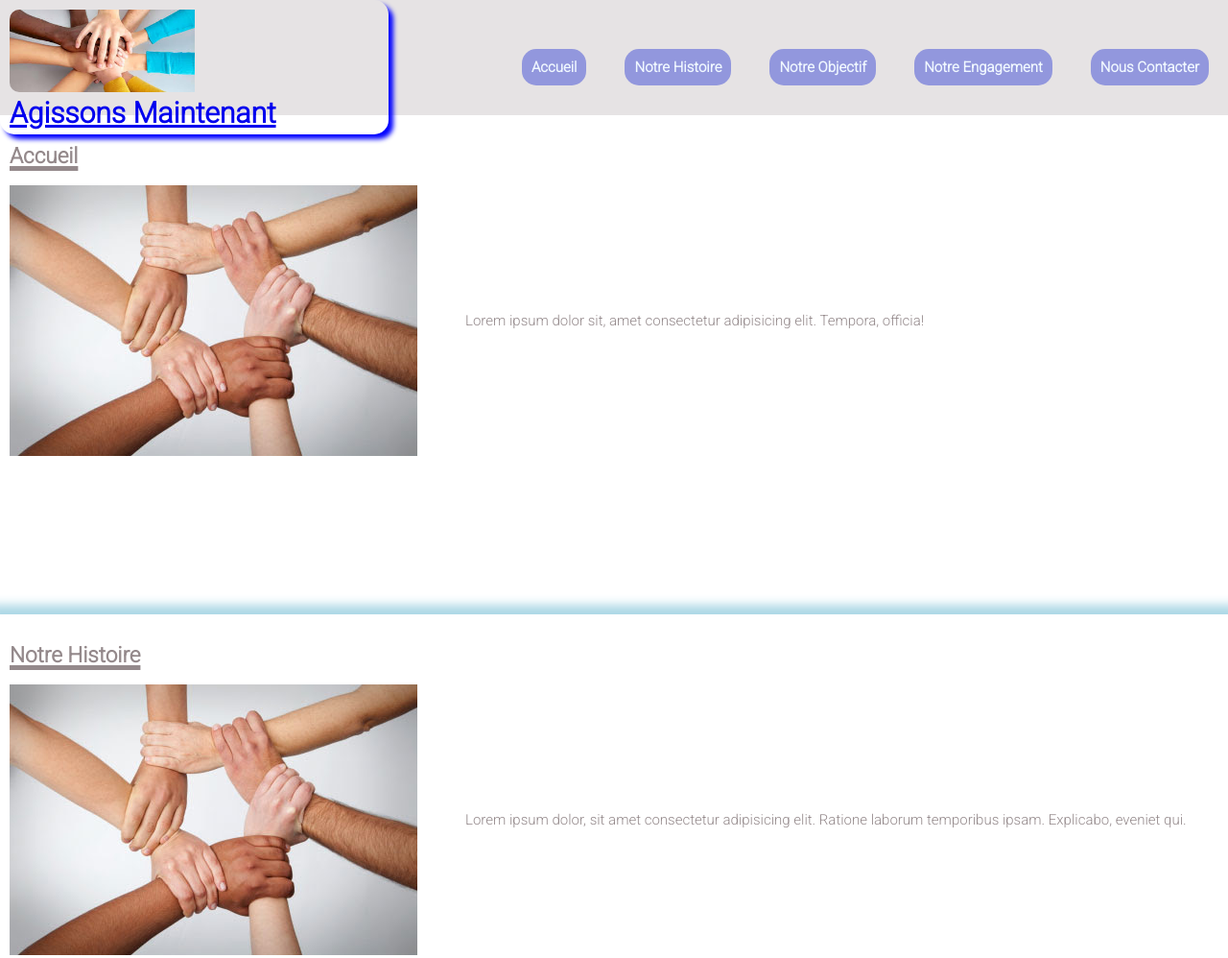
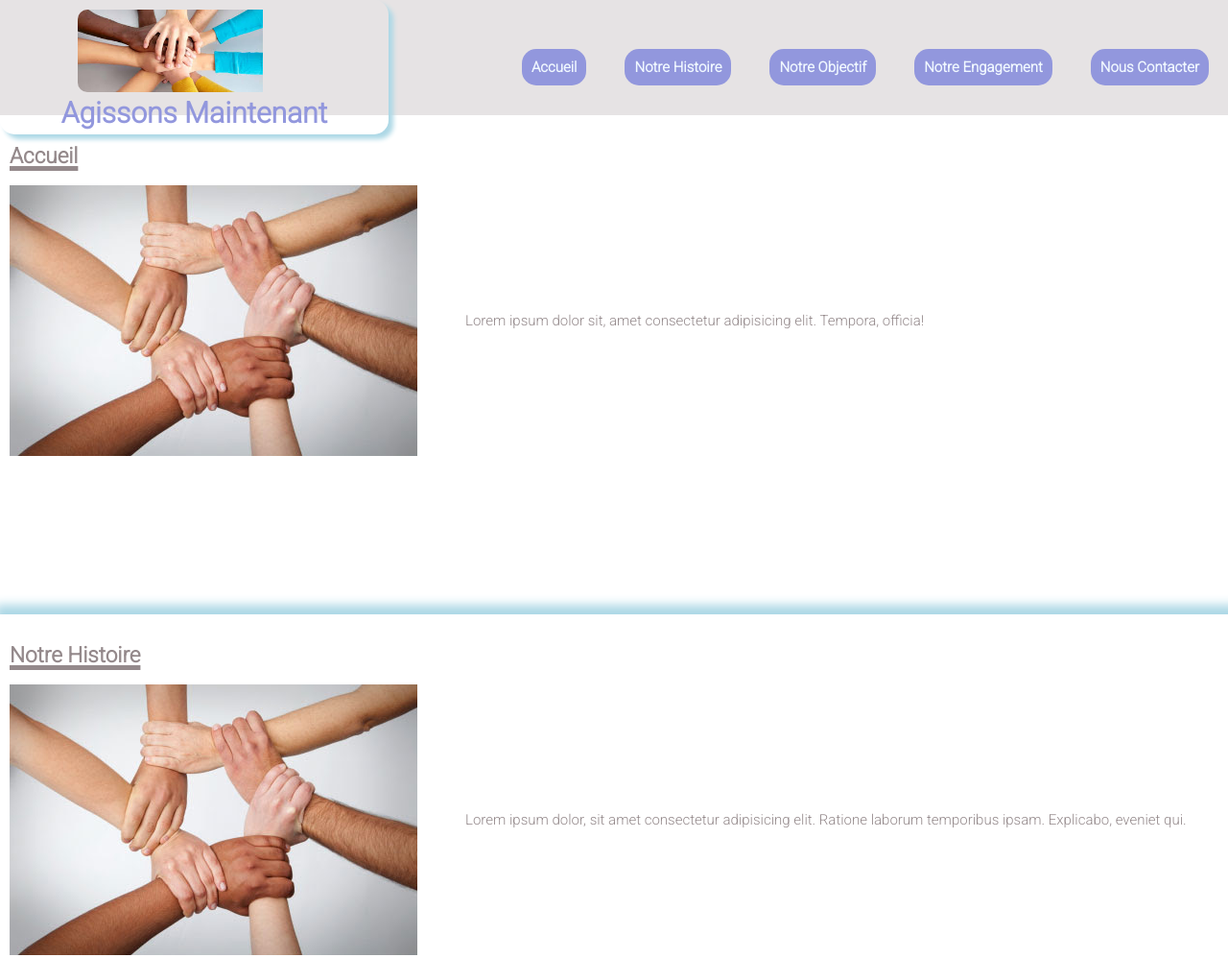
Before and after one commit to zeba79/Evaluation-html5-CSS-git, a plain HTML site: page index.html in a window 1280 px wide. Shown: the top 998 px of the page at 96% size. Drawn offline with Linux system fonts and the light colour scheme.

Commit message:
#html5 ajout flex-wrap dans lien du header et social

```diff
--- a/style.css
+++ b/style.css
@@ -33,6 +33,7 @@ header{
 header nav ul, .social ul{
   list-style: none;
   display: flex;
+  flex-wrap: wrap;
   align-items: center;
   justify-content: space-around;
 
@@ -50,8 +51,9 @@ header nav ul li a, .social ul li a {
   display: inline-block;
   padding: var(--PD10);
   height: 120px;
-  box-shadow: 5px 5px 5px blue;
+  box-shadow: 5px 5px 5px lightblue;
   border-radius: 15px;
+  text-align: center;
 }
 
 .logo .image1 img{
@@ -61,6 +63,10 @@ header nav ul li a, .social ul li a {
 }
 .logo .slogan{
   margin-top: -20px;
+}
+.logo .slogan a{
+  text-decoration: none;
+  color: var(--CFL);
 }
 
 .btn-l{
@@ -91,7 +97,7 @@ color: aliceblue;
 section{
   background-color: #fff;
   padding: var(--PD10);
-  box-shadow: 0px 0px 10px 10px lightblue;
+  box-shadow: 5px 0px 10px 10px lightblue;
   height: 500px;
 }
 .sections{
```
